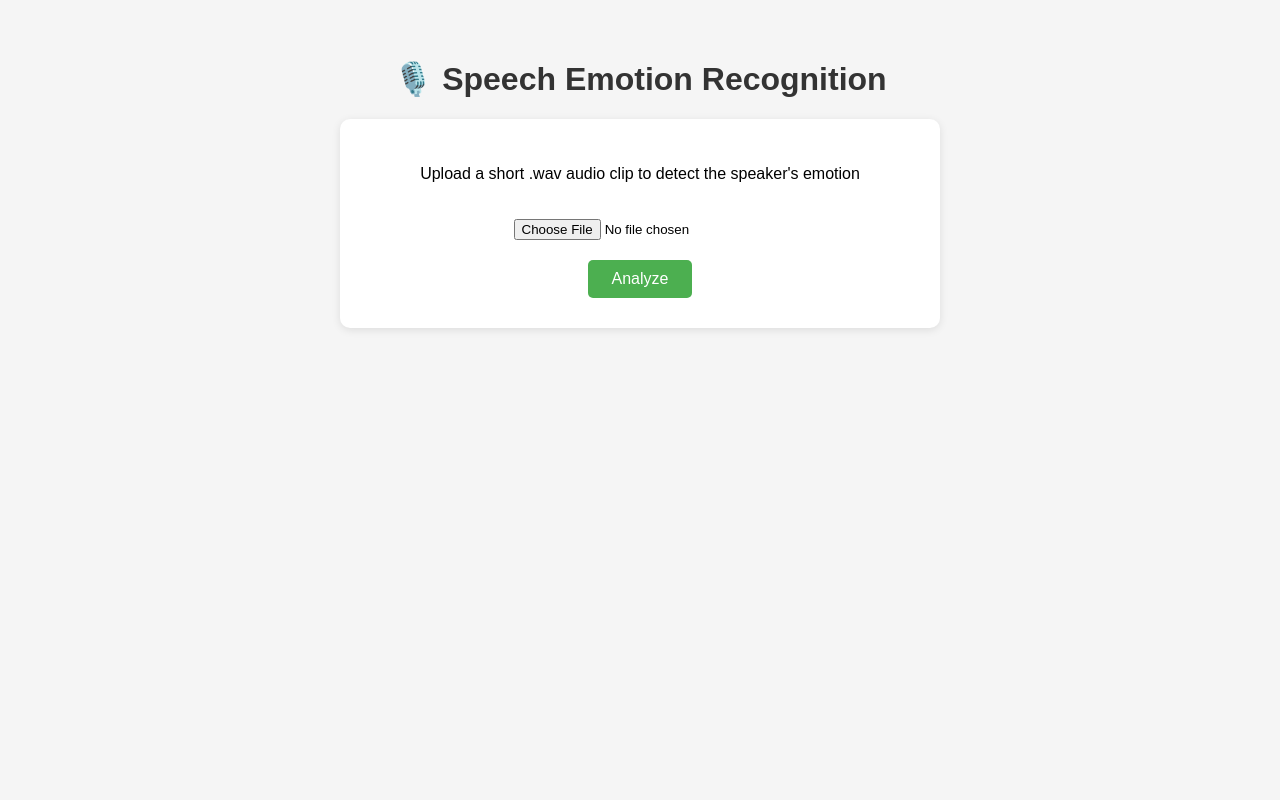
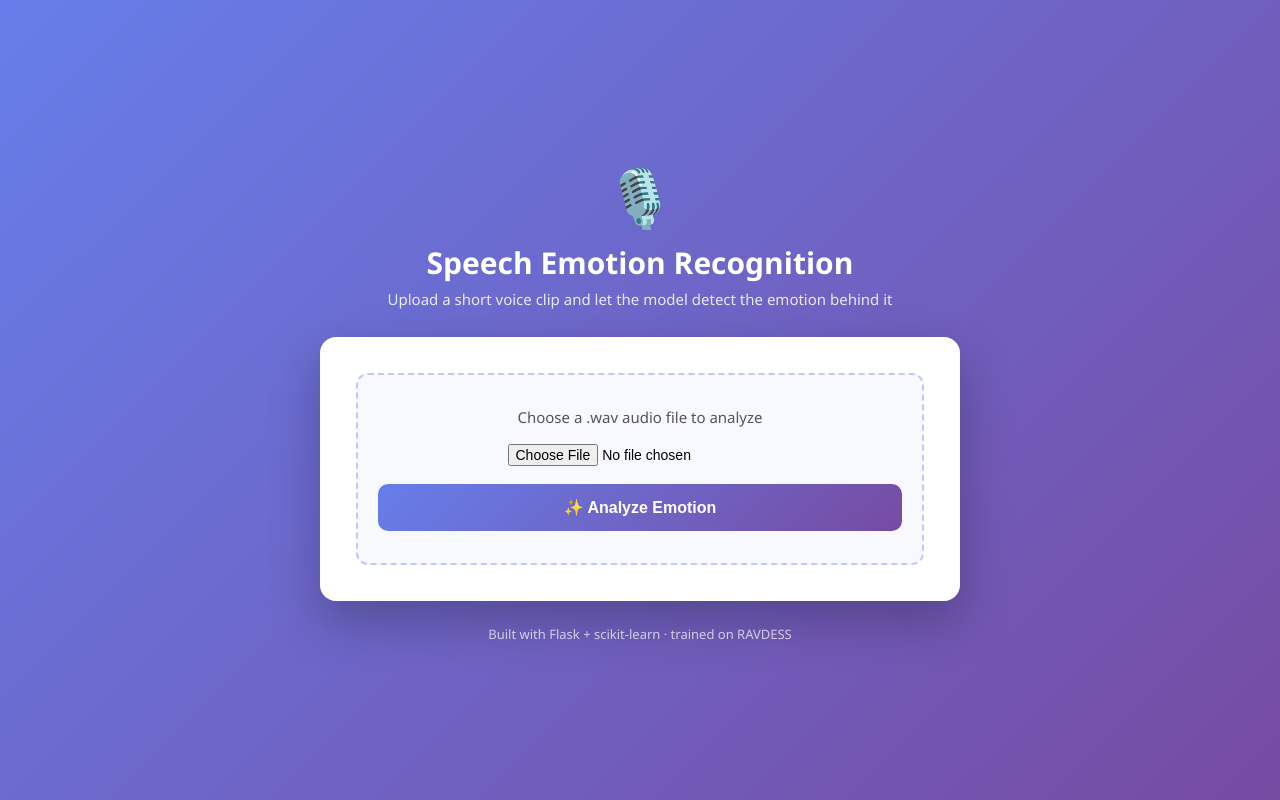
Before and after one commit to BristiGhosh604/speech-emotion-recognition, a Flask app: page / in a window 1280 px wide. Run offline with Flask 3, Linux system fonts and the light colour scheme; parts of the project's set-up code (start-up, migrations or seed data) failed here and were passed over.

Commit message:
Redesign UI with modern styling, gradient background, emoji, and probability bars

```diff
--- a/templates/index.html
+++ b/templates/index.html
@@ -1,86 +1,228 @@
 <!DOCTYPE html>
-<html>
+<html lang="en">
 <head>
+    <meta charset="UTF-8">
     <title>Speech Emotion Recognition</title>
+    <meta name="viewport" content="width=device-width, initial-scale=1.0">
     <style>
+        * {
+            margin: 0;
+            padding: 0;
+            box-sizing: border-box;
+        }
+
         body {
-            font-family: Arial, sans-serif;
-            max-width: 600px;
-            margin: 60px auto;
+            font-family: 'Segoe UI', Tahoma, Geneva, Verdana, sans-serif;
+            min-height: 100vh;
+            background: linear-gradient(135deg, #667eea 0%, #764ba2 100%);
+            display: flex;
+            align-items: center;
+            justify-content: center;
+            padding: 40px 20px;
+        }
+
+        .container {
+            width: 100%;
+            max-width: 640px;
+        }
+
+        .header {
             text-align: center;
-            background-color: #f5f5f5;
+            margin-bottom: 28px;
+            color: white;
         }
-        h1 {
-            color: #333;
+
+        .header .icon {
+            font-size: 56px;
+            margin-bottom: 8px;
         }
-        .upload-box {
+
+        .header h1 {
+            font-size: 30px;
+            font-weight: 700;
+            margin-bottom: 6px;
+        }
+
+        .header p {
+            font-size: 15px;
+            opacity: 0.85;
+        }
+
+        .card {
             background: white;
-            padding: 30px;
+            border-radius: 16px;
+            padding: 36px;
+            box-shadow: 0 20px 50px rgba(0, 0, 0, 0.25);
+        }
+
+        .upload-zone {
+            border: 2px dashed #c3c9f5;
+            border-radius: 12px;
+            padding: 32px 20px;
+            text-align: center;
+            background: #f8f9ff;
+            transition: border-color 0.2s ease, background 0.2s ease;
+        }
+
+        .upload-zone:hover {
+            border-color: #764ba2;
+            background: #f2f0fb;
+        }
+
+        .upload-zone p {
+            color: #555;
+            margin-bottom: 16px;
+            font-size: 15px;
+        }
+
+        input[type="file"] {
+            font-size: 14px;
+            margin-bottom: 18px;
+        }
+
+        button {
+            display: block;
+            width: 100%;
+            background: linear-gradient(135deg, #667eea 0%, #764ba2 100%);
+            color: white;
+            padding: 14px;
+            border: none;
             border-radius: 10px;
-            box-shadow: 0 2px 8px rgba(0,0,0,0.1);
+            font-size: 16px;
+            font-weight: 600;
+            cursor: pointer;
+            transition: transform 0.15s ease, box-shadow 0.15s ease;
         }
-        input[type="file"] {
-            margin: 20px 0;
+
+        button:hover {
+            transform: translateY(-2px);
+            box-shadow: 0 8px 20px rgba(118, 75, 162, 0.35);
         }
-        button {
-            background-color: #4CAF50;
-            color: white;
-            padding: 10px 24px;
-            border: none;
-            border-radius: 5px;
-            cursor: pointer;
-            font-size: 16px;
+
+        .result {
+            margin-top: 28px;
+            padding-top: 28px;
+            border-top: 1px solid #eee;
+            text-align: center;
+            animation: fadeIn 0.4s ease;
         }
-        button:hover {
-            background-color: #45a049;
+
+        @keyframes fadeIn {
+            from { opacity: 0; transform: translateY(8px); }
+            to { opacity: 1; transform: translateY(0); }
         }
-        .result {
-            margin-top: 30px;
-            padding: 20px;
-            background: #e8f5e9;
-            border-radius: 8px;
+
+        .result .emoji {
+            font-size: 52px;
+            margin-bottom: 6px;
         }
+
         .result h2 {
-            color: #2e7d32;
+            font-size: 14px;
+            text-transform: uppercase;
+            letter-spacing: 1px;
+            color: #999;
+            font-weight: 600;
+            margin-bottom: 4px;
+        }
+
+        .result .emotion-name {
+            font-size: 28px;
+            font-weight: 700;
+            color: #4a2f7a;
             text-transform: capitalize;
+            margin-bottom: 24px;
         }
-        table {
-            width: 100%;
-            margin-top: 15px;
-            border-collapse: collapse;
+
+        .prob-row {
+            display: flex;
+            align-items: center;
+            gap: 12px;
+            margin-bottom: 10px;
+            text-align: left;
         }
-        td {
-            padding: 6px;
-            text-align: left;
-            border-bottom: 1px solid #ddd;
+
+        .prob-label {
+            width: 90px;
+            font-size: 13px;
+            color: #555;
+            text-transform: capitalize;
+            flex-shrink: 0;
+        }
+
+        .prob-bar-bg {
+            flex: 1;
+            background: #eee;
+            border-radius: 6px;
+            height: 10px;
+            overflow: hidden;
+        }
+
+        .prob-bar-fill {
+            height: 100%;
+            background: linear-gradient(90deg, #667eea, #764ba2);
+            border-radius: 6px;
+        }
+
+        .prob-value {
+            width: 44px;
+            font-size: 13px;
+            color: #777;
+            text-align: right;
+            flex-shrink: 0;
+        }
+
+        footer {
+            text-align: center;
+            margin-top: 24px;
+            color: rgba(255,255,255,0.7);
+            font-size: 13px;
         }
     </style>
 </head>
 <body>
-    <h1>🎙️ Speech Emotion Recognition</h1>
-    <div class="upload-box">
-        <p>Upload a short .wav audio clip to detect the speaker's emotion</p>
+    <div class="container">
+        <div class="header">
+            <div class="icon">🎙️</div>
+            <h1>Speech Emotion Recognition</h1>
+            <p>Upload a short voice clip and let the model detect the emotion behind it</p>
+        </div>
+
+        <div class="card">
             <form action="/predict" method="post" enctype="multipart/form-data">
+                <div class="upload-zone">
+                    <p>Choose a .wav audio file to analyze</p>
                     <input type="file" name="audio_file" accept=".wav" required>
-            <br>
-            <button type="submit">Analyze</button>
+                    <button type="submit">✨ Analyze Emotion</button>
+                </div>
             </form>
 
             {% if prediction %}
             <div class="result">
-            <h2>Predicted Emotion: {{ prediction }}</h2>
+                {% set emoji_map = {
+                    'angry': '😠', 'calm': '😌', 'disgust': '🤢', 'fearful': '😨',
+                    'happy': '😄', 'neutral': '😐', 'sad': '😢', 'surprised': '😲'
+                } %}
+                <div class="emoji">{{ emoji_map.get(prediction, '🎧') }}</div>
+                <h2>Predicted Emotion</h2>
+                <div class="emotion-name">{{ prediction }}</div>
+
                 {% if probabilities %}
-            <table>
-                {% for emotion, prob in probabilities.items() %}
-                <tr>
-                    <td>{{ emotion }}</td>
-                    <td>{{ "%.1f"|format(prob * 100) }}%</td>
-                </tr>
+                {% for emotion, prob in probabilities.items()|sort(attribute='1', reverse=True) %}
+                <div class="prob-row">
+                    <div class="prob-label">{{ emotion }}</div>
+                    <div class="prob-bar-bg">
+                        <div class="prob-bar-fill" style="width: {{ prob * 100 }}%;"></div>
+                    </div>
+                    <div class="prob-value">{{ "%.1f"|format(prob * 100) }}%</div>
+                </div>
                 {% endfor %}
-            </table>
                 {% endif %}
             </div>
             {% endif %}
         </div>
+
+        <footer>Built with Flask + scikit-learn · trained on RAVDESS</footer>
+    </div>
 </body>
 </html>
```
Lines whose indentation alone changed are shown as unchanged.
